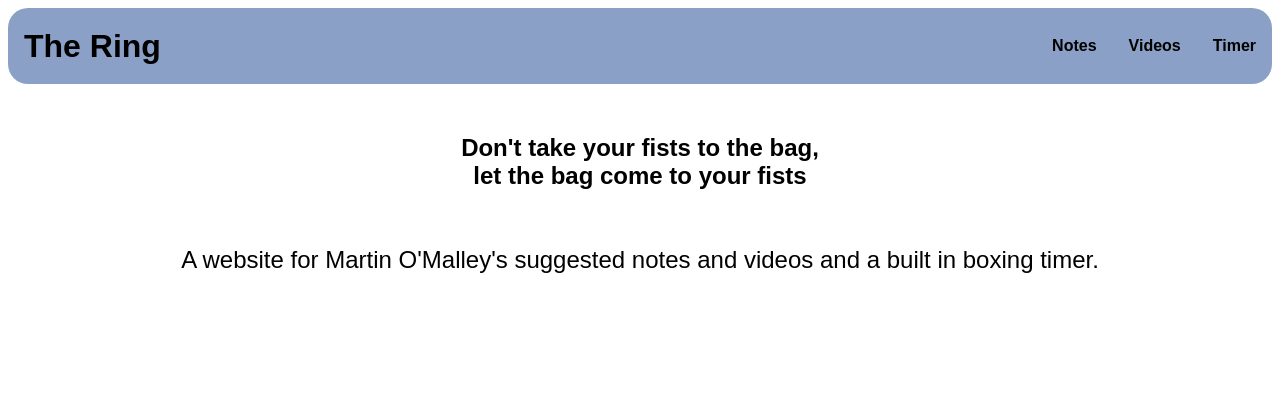
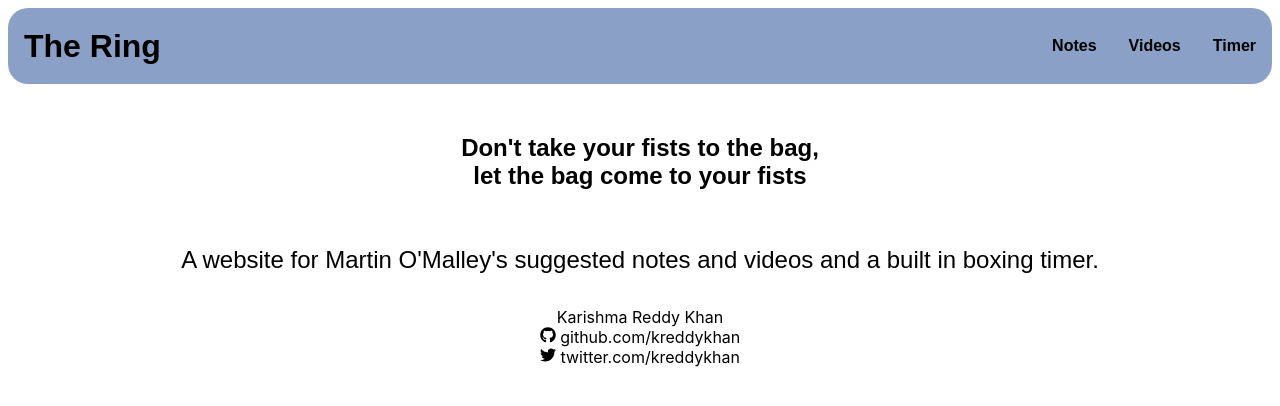
Before and after one commit to kreddykhan/the-ring, a React (Create React App) app: page /#/ in a window 1280 px wide. Shown: the top 406 px of the page. Built offline with nearby package versions, Linux system fonts and the light colour scheme.

Commit message:
Adding footer with name, github and twitter

```diff
--- a/src/App.js
+++ b/src/App.js
@@ -2,6 +2,7 @@ import './App.css';
 import React from 'react';
 import './App.css';
 import Navbar from './components/Navbar';
+import Footer from './components/Footer';
 import { BrowserRouter as Router, Routes, Route } from 'react-router-dom';
 import Home from './pages/Home';
 import Notes from './pages/Notes';
@@ -18,6 +19,7 @@ function App() {
         <Route path='/timer' element={<Timer/>} />
         <Route path='/videos' element={<Videos/>} />
       </Routes>
+      <Footer />
     </>
   );
 }
--- /dev/null
+++ b/src/components/Footer.js
@@ -0,0 +1,20 @@
+import { useState } from "react"
+import "../style/Footer.css"
+import { FaBeer } from 'react-icons/fa';
+import { FaGithub } from "react-icons/fa";
+import { FaTwitter } from "react-icons/fa";
+
+export default function Footer() {
+  const [isNavExpanded, setIsNavExpanded] = useState(false)
+  const toggle = () => setIsNavExpanded(!isNavExpanded);
+
+  return (
+    <>
+        <div className="footer">
+            Karishma Reddy Khan<br />
+            <a href="https://github.com/kreddykhan/the-ring" target="_blank"> <FaGithub /></a> github.com/kreddykhan<br />
+            <a href="https://twitter.com/kreddykhan" target="_blank"> <FaTwitter /></a> twitter.com/kreddykhan<br />
+        </div>
+    </>
+  );
+}
--- /dev/null
+++ b/src/style/Footer.css
@@ -0,0 +1,10 @@
+.footer {
+    padding-top: 25pt;
+    font-size: 1rem;
+    text-align: center;
+}
+
+a {
+    color: inherit;
+    text-decoration: none;
+}
```
